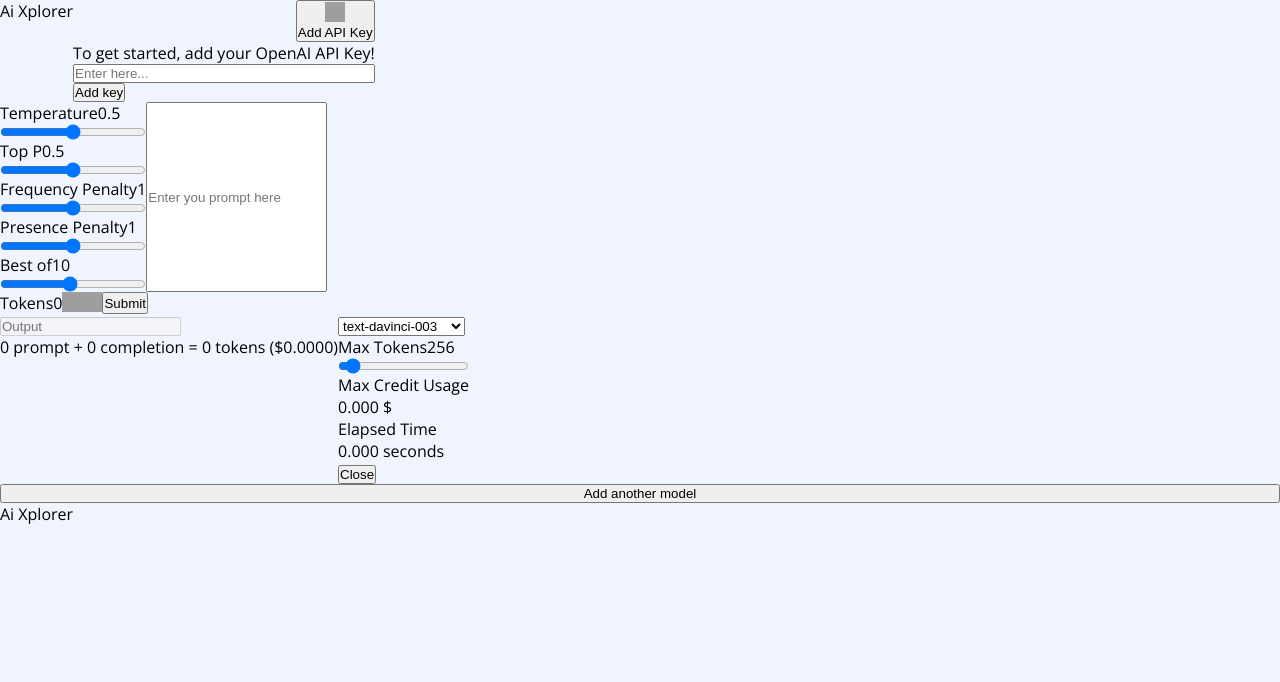
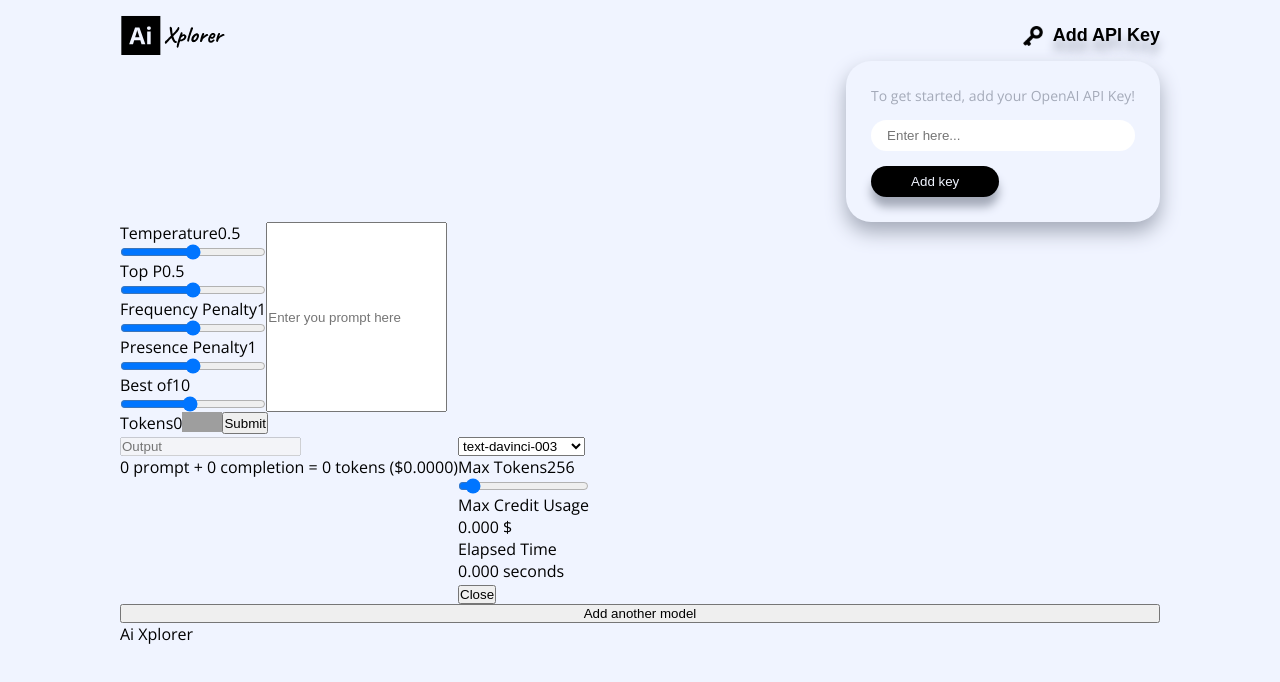
Before and after one commit to PervezSH/ai-xplorer, a Next.js app: page /compare in a window 1280 px wide. Shown: the top 682 px of the page. Built offline with nearby package versions, Linux system fonts and the light colour scheme; grey boxes are pictures that could not be loaded.

Commit message:
style: header component 💅

```diff
--- a/components/Header.tsx
+++ b/components/Header.tsx
@@ -1,37 +1,55 @@
-import headerStyles from '../styles/components/Header.module.scss';
-import Image from 'next/image';
-import { useState } from 'react';
-import { useApiKey } from '../context/ApiKeyContext';
+import headerStyles from "../styles/components/Header.module.scss";
+import Image from "next/image";
+import { useState } from "react";
+import { useApiKey } from "../context/ApiKeyContext";
 
 const Header = () => {
   const { apiKey, setApiKey } = useApiKey();
-    const [keyEntered, setKeyEntered] = useState<boolean>(apiKey.length > 0 ? true : false);
-    const [inUpdateMode, setInUpdateMode] = useState<boolean>(apiKey.length > 0 ? false : true);
+  const [keyEntered, setKeyEntered] = useState<boolean>(
+    apiKey.length > 0 ? true : false
+  );
+  const [inUpdateMode, setInUpdateMode] = useState<boolean>(
+    apiKey.length > 0 ? false : true
+  );
 
   return (
     <div className={headerStyles.container}>
-            <div>Ai Xplorer</div>
+      <Image src="/images/logo.svg" alt="Logo" width={109} height={40} />
       <div className={headerStyles["api-key-container"]}>
         <button
           className={headerStyles["api-key-button"]}
           onClick={() => {
-                        apiKey.length > 0 ? setKeyEntered(true) : setKeyEntered(false)
+            apiKey.length > 0 ? setKeyEntered(true) : setKeyEntered(false);
             setInUpdateMode(true);
           }}
         >
-                    <Image src="/images/key.png" alt="Key" width={20} height={20} />
-                    <p>{(keyEntered && apiKey.length > 0) ? `${apiKey}` : `Add API Key`}</p>
+          <Image src="/images/key.svg" alt="Key" width={20} height={20} />
+          <p>
+            {keyEntered && apiKey.length > 0
+              ? `${
+                  apiKey.substring(0, 3) +
+                  "..." +
+                  apiKey.substring(apiKey.length - 4, apiKey.length)
+                }`
+              : `Add API Key`}
+          </p>
         </button>
-                {(inUpdateMode && keyEntered) && (
+        {inUpdateMode && keyEntered && (
           <div>
             <p>You already entered you OpenAI API key</p>
-                        <button onClick={() => setKeyEntered(false)}>Change Key</button>
+            <button
+              className={headerStyles["btn-secondary"]}
+              onClick={() => setKeyEntered(false)}
+            >
+              Change Key
+            </button>
           </div>
         )}
-                {(inUpdateMode && !keyEntered) && (
+        {inUpdateMode && !keyEntered && (
           <div>
             <p>To get started, add your OpenAI API Key!</p>
             <input
+              className={headerStyles["in-secondary"]}
               type="text"
               placeholder="Enter here..."
               value={apiKey}
@@ -39,16 +57,21 @@ const Header = () => {
                 setApiKey(event.target.value);
               }}
             />
-                        <button onClick={() => {
+            <button
+              className={headerStyles["btn-secondary"]}
+              onClick={() => {
                 if (apiKey.length === 0) return;
                 setKeyEntered(true);
                 setInUpdateMode(false);
-                        }}>Add key</button>
+              }}
+            >
+              Add key
+            </button>
           </div>
         )}
       </div>
     </div>
   );
-}
+};
 
 export default Header;
--- /dev/null
+++ b/styles/_buttons.scss
@@ -0,0 +1,25 @@
+%btn {
+  display: inline-block;
+  color: $font-secondary-color;
+  padding: 8px 40px;
+  border-radius: 20px;
+  box-shadow: 0px 10px 10px $font-tertiary-color;
+  border: none;
+
+  transition: all 0.001s ease-in-out;
+
+  &:active {
+    transform: scale(0.98);
+    box-shadow: none;
+  }
+}
+
+.btn-primary {
+  @extend %btn;
+  background: $accent-color;
+}
+
+.btn-secondary {
+  @extend %btn;
+  background: $bg-secondary-color;
+}
--- /dev/null
+++ b/styles/_config.scss
@@ -0,0 +1,8 @@
+$bg-primary-color: #f0f4ff;
+$bg-secondary-color: #000000;
+
+$accent-color: #97a8ff;
+
+$font-primary-color: #000000;
+$font-secondary-color: #f0f4ff;
+$font-tertiary-color: #a4aab9;
--- /dev/null
+++ b/styles/_inputs.scss
@@ -0,0 +1,20 @@
+%in {
+  width: 100%;
+  padding: 8px 16px;
+  border-radius: 16px;
+  border: none;
+  color: $font-tertiary-color;
+
+  &:focus {
+    outline: none;
+  }
+}
+
+.in-primary {
+  @extend %in;
+}
+
+.in-secondary {
+  @extend %in;
+  background: white;
+}
--- a/styles/components/Header.module.scss
+++ b/styles/components/Header.module.scss
@@ -1,22 +1,46 @@
+@import "../config";
+@import "../buttons";
+@import "../inputs";
+
 .container {
   display: flex;
   flex-direction: row;
+  justify-content: space-between;
+  margin-top: 15px;
 
   .api-key-container {
     display: flex;
     flex-direction: column;
     align-items: flex-end;
+    margin-top: 10px;
+    gap: 15px;
 
     .api-key-button {
+      display: flex;
+      align-items: center;
+      gap: 10px;
       width: fit-content;
+      background: transparent;
+      border: none;
+      font-weight: 600;
+      font-size: 18px;
+      text-shadow: 0px 10px 10px $font-tertiary-color;
     }
 
     div {
       display: flex;
       flex-direction: column;
+      align-items: flex-start;
+      padding: 25px;
+      gap: 15px;
 
-            button {
-                width: fit-content;
+      background: $bg-primary-color;
+      box-shadow: 0px 10px 20px $font-tertiary-color;
+      border-radius: 25px;
+
+      p {
+        font-size: 14px;
+        color: $font-tertiary-color;
       }
     }
   }
--- a/styles/components/Layout.module.scss
+++ b/styles/components/Layout.module.scss
@@ -1,4 +1,5 @@
 .container {
-    display: flex;
-    flex-direction: column;
+  display: flex;
+  flex-direction: column;
+  margin: 0px 120px;
 }
```
Also changed, not shown: public/images/key.svg (added), public/images/logo.svg (added). Lines whose indentation alone changed are shown as unchanged.
